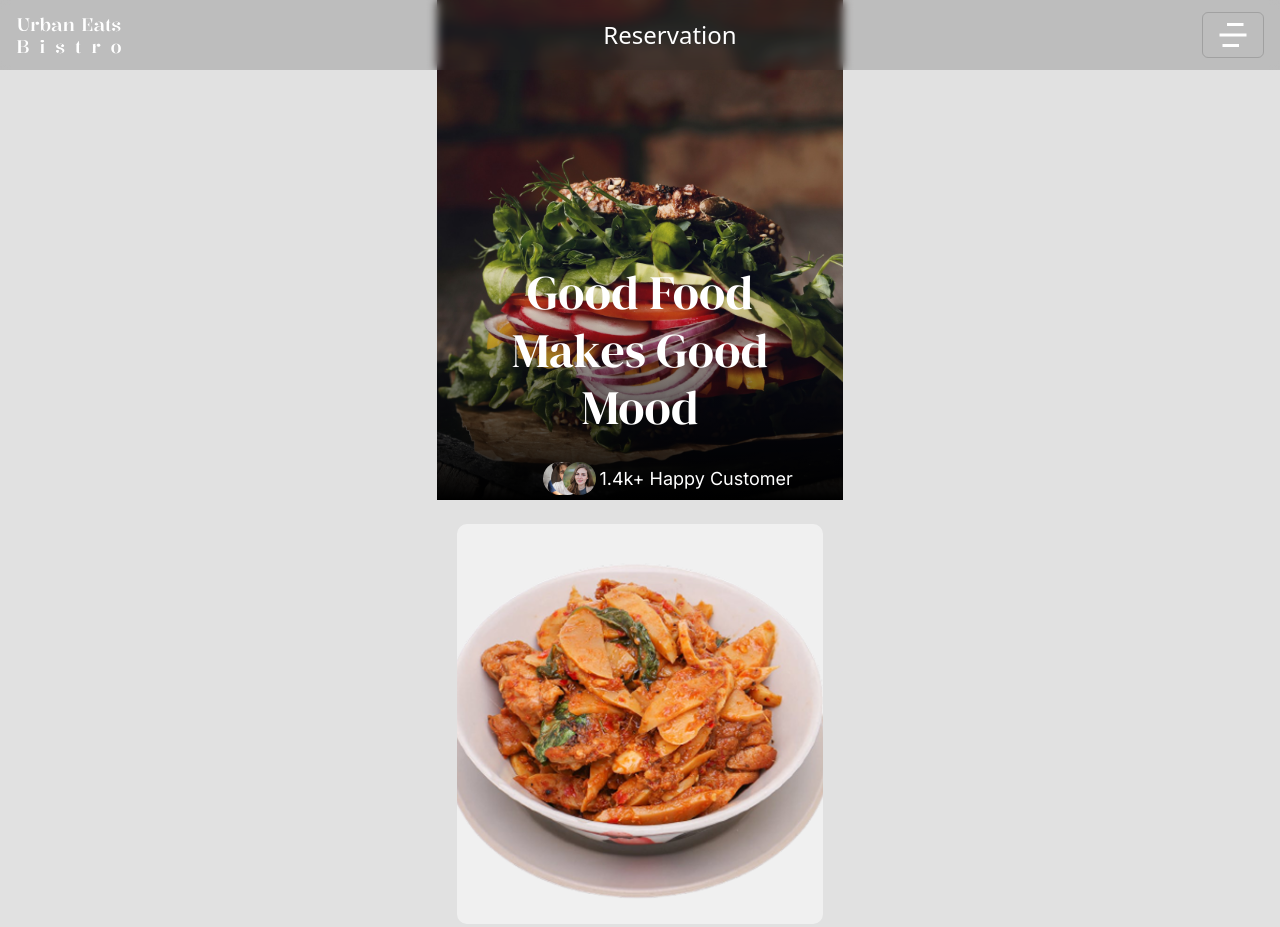
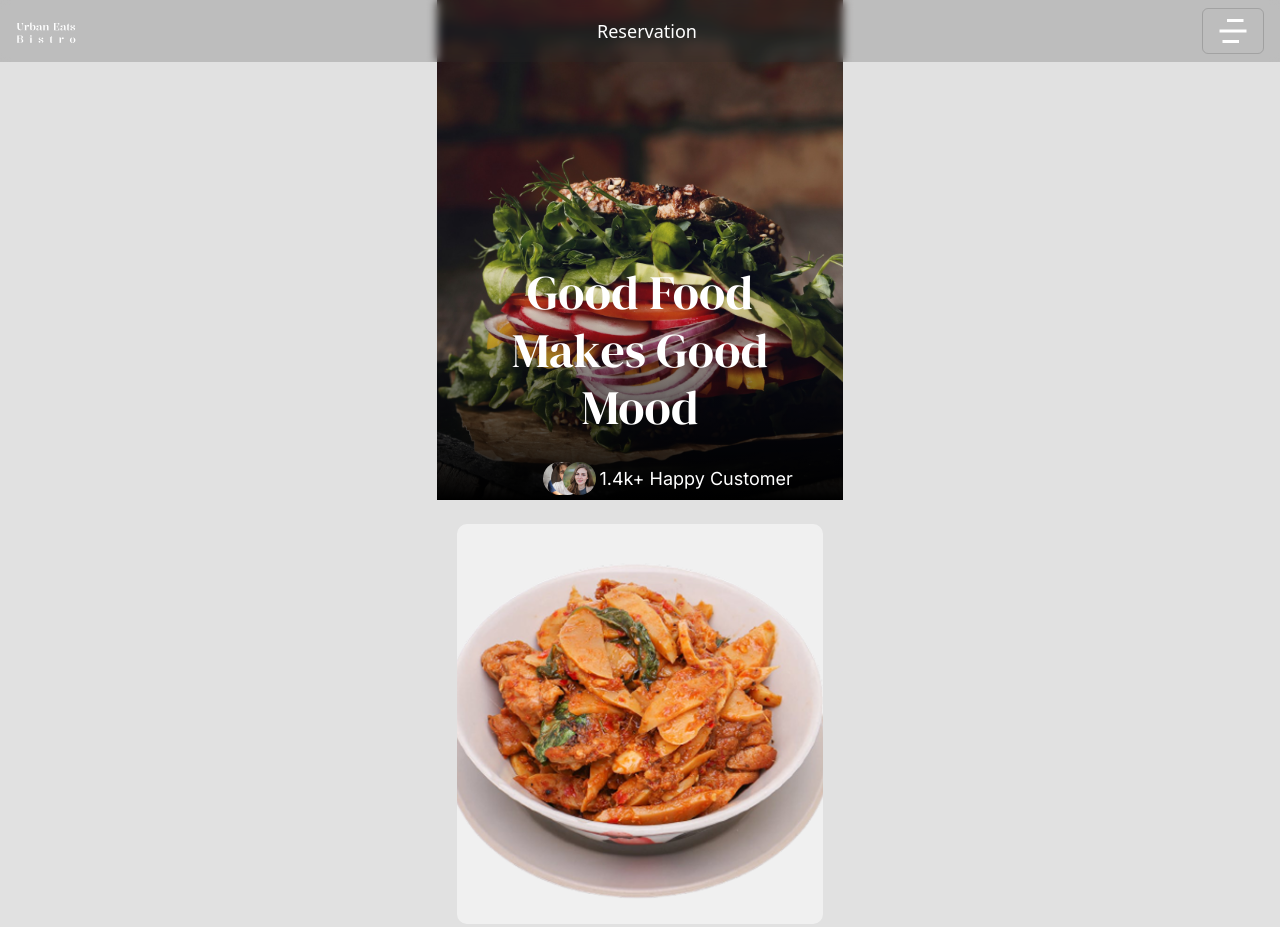
Before and after one commit to alam0134/porfolio-project-1, a plain HTML site: page index.html in a window 1280 px wide. Shown: the top 927 px of the page. Drawn offline with nearby package versions, Linux system fonts and the light colour scheme.

Commit message:
logo size changes

```diff
--- a/css/main.css
+++ b/css/main.css
@@ -32,7 +32,12 @@ body {
 .reservation-cta {
     color: white;
     text-decoration: none;
-    font-size: 24px;
+    font-size: 18px;
+}
+
+.navbar-brand img {
+    height: auto;
+    width: 60px;
 }
 
 .reservation-cta:hover {
```
